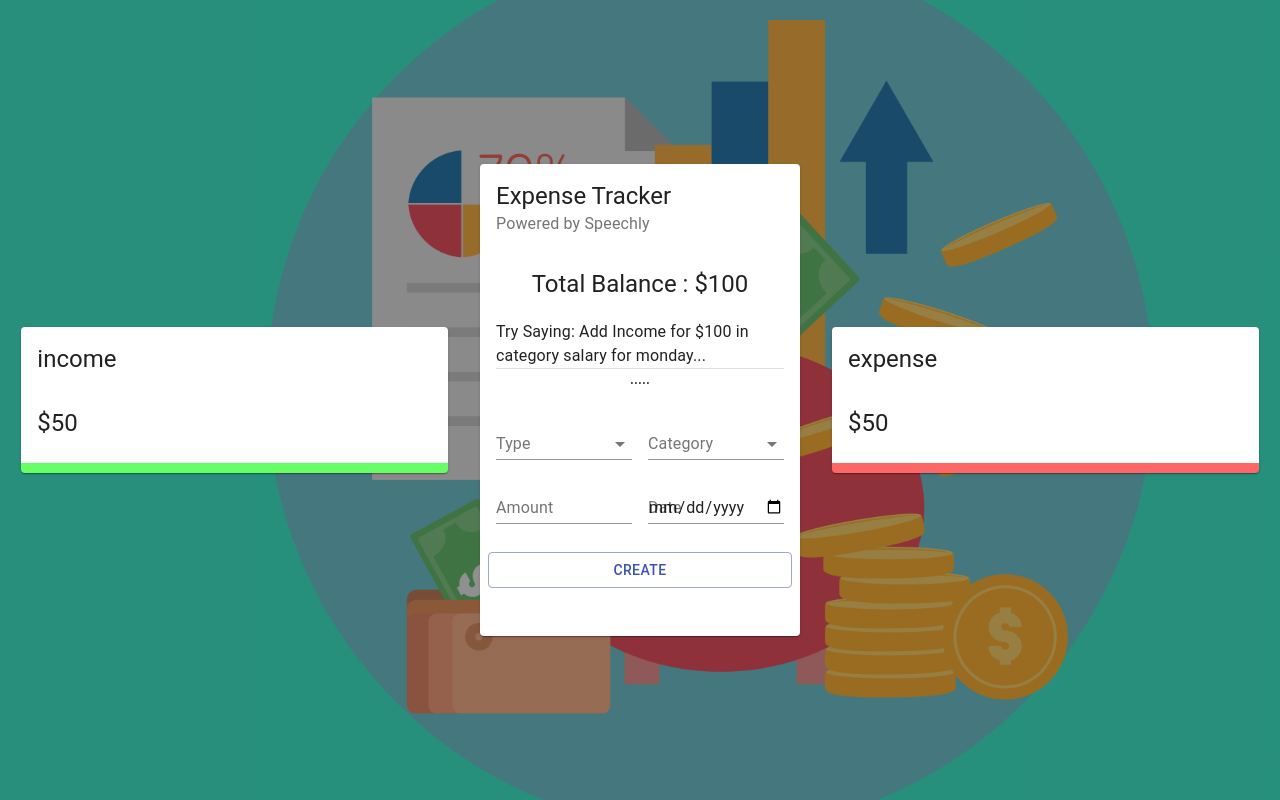
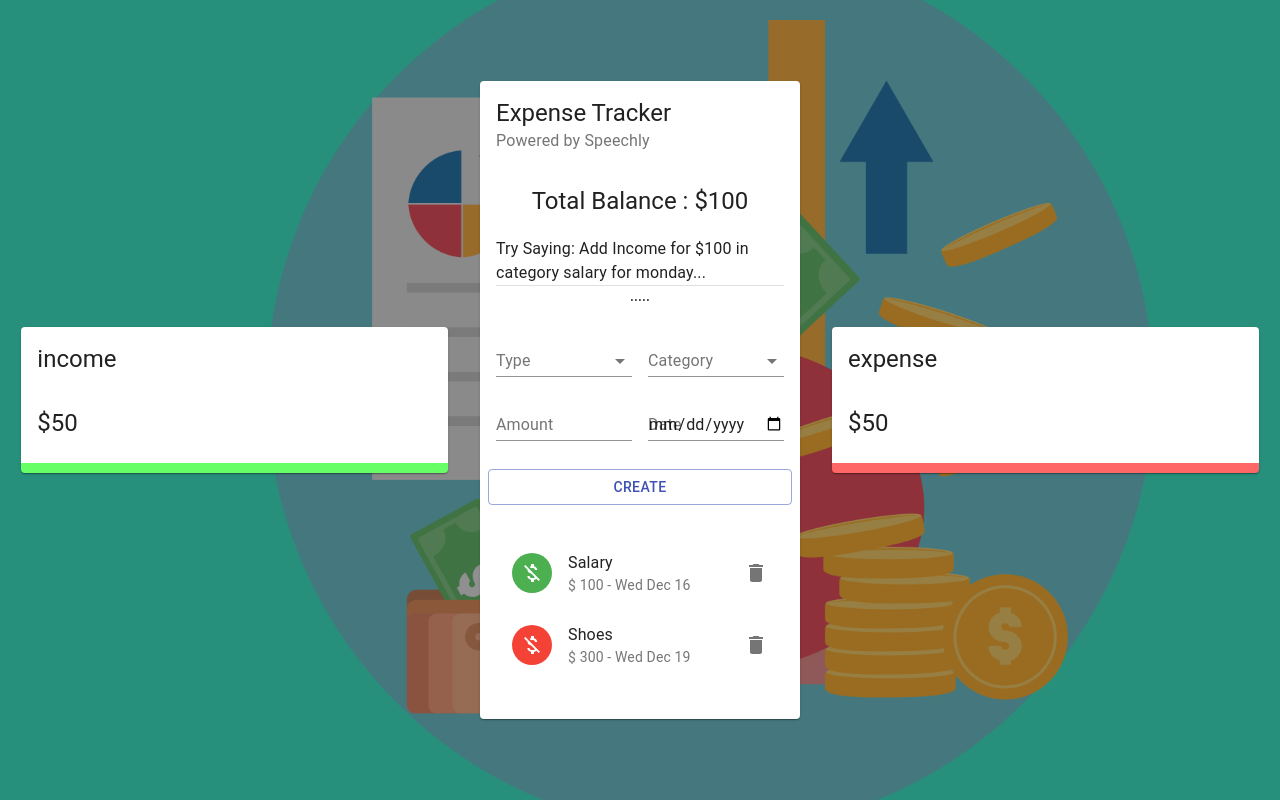
Before and after one commit to AtulSaini12/Expense-Tracker-Web-App, a React (Create React App) app: page / in a window 1280 px wide. Built offline with nearby package versions, Linux system fonts and the light colour scheme.

Commit message:
Added List of transactions to Main

```diff
--- /dev/null
+++ b/src/components/Main/List/List.js
@@ -0,0 +1,81 @@
+import React from "react";
+import {
+  List as MList,
+  ListItem,
+  ListItemAvatar,
+  ListItemText,
+  Avatar,
+  ListItemSecondaryAction,
+  Slide,
+  IconButton,
+} from "@material-ui/core";
+import { Delete, MoneyOff } from "@material-ui/icons";
+
+import useStyles from "./listStyles";
+
+export default function List() {
+  const classes = useStyles();
+
+  const transactions = [
+    {
+      id: 1,
+      type: "Income",
+      category: "Salary",
+      amount: 100,
+      date: "Wed Dec 16",
+    },
+    {
+      id: 2,
+      type: "Expense",
+      category: "Shoes",
+      amount: 300,
+      date: "Wed Dec 19",
+    },
+    {
+      id: 1,
+      type: "Income",
+      category: "Freelance",
+      amount: 10,
+      date: "Wed Dec 10",
+    },
+  ];
+
+  return (
+    <MList dense={false} className={classes.list}>
+      {transactions.map((transaction) => {
+        return (
+          <Slide
+            direction="down"
+            in
+            mountOnEnter
+            unmountOnExit
+            key={transaction.id}
+          >
+            <ListItem>
+              <ListItemAvatar>
+                <Avatar
+                  className={
+                    transaction.type === "Income"
+                      ? classes.avatarIncome
+                      : classes.avatarExpense
+                  }
+                >
+                  <MoneyOff />
+                </Avatar>
+              </ListItemAvatar>
+              <ListItemText
+                primary={transaction.category}
+                secondary={`$ ${transaction.amount} - ${transaction.date}`}
+              />
+              <ListItemSecondaryAction>
+                <IconButton edge="end" aria-label="delete" onClick="">
+                  <Delete />
+                </IconButton>
+              </ListItemSecondaryAction>
+            </ListItem>
+          </Slide>
+        );
+      })}
+    </MList>
+  );
+}
--- /dev/null
+++ b/src/components/Main/List/listStyles.js
@@ -0,0 +1,17 @@
+import { makeStyles } from "@material-ui/core/styles";
+import { red, green } from "@material-ui/core/colors";
+
+export default makeStyles((theme) => ({
+  avatarIncome: {
+    color: "#fff",
+    backgroundColor: green[500],
+  },
+  avatarExpense: {
+    color: theme.palette.getContrastText(red[500]),
+    backgroundColor: red[500],
+  },
+  list: {
+    maxHeight: "150px",
+    overflow: "auto",
+  },
+}));
--- a/src/components/Main/Main.js
+++ b/src/components/Main/Main.js
@@ -9,6 +9,7 @@ import {
 } from "@material-ui/core";
 import useStyles from "./mainStyles";
 import Form from "./Form/Form";
+import List from "./List/List";
 
 export default function Main() {
   const classes = useStyles();
@@ -34,7 +35,7 @@ export default function Main() {
       <CardContent className={classes.cardContent}>
         <Grid container spacing={2}>
           <Grid item xs={12}>
-            {/* Liist */}
+            <List />
           </Grid>
         </Grid>
       </CardContent>
```
